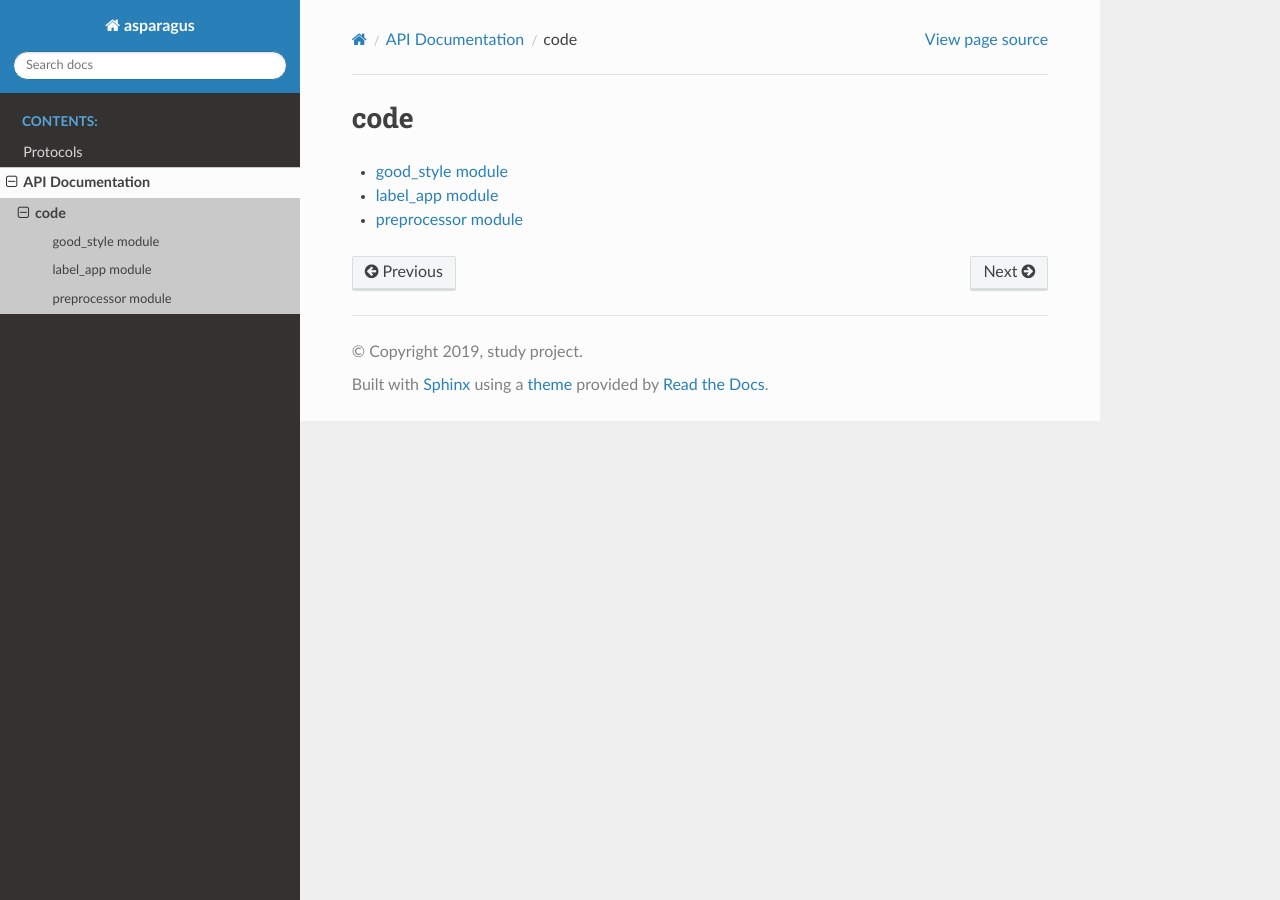
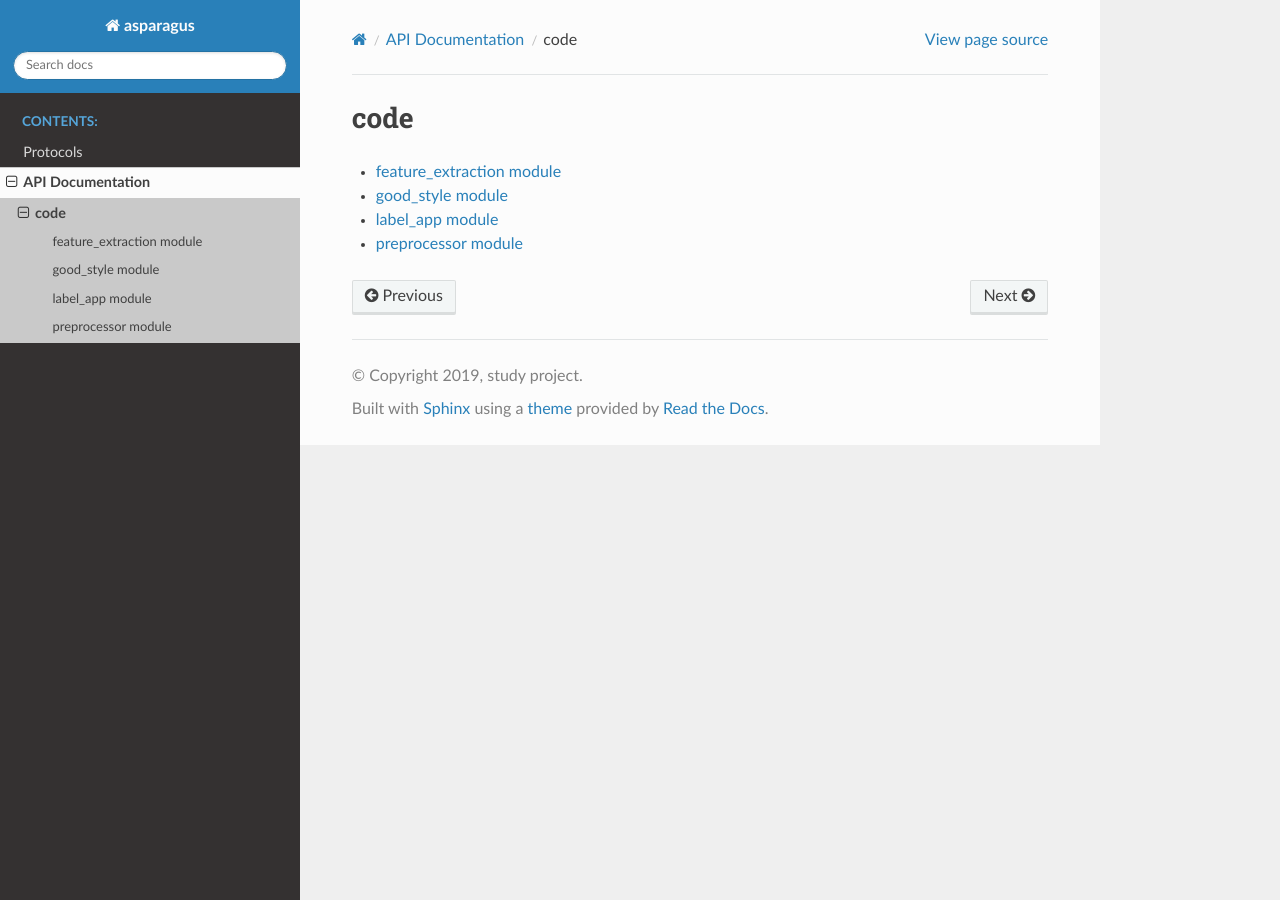
Before and after one commit to CogSciUOS/asparagus, a Sphinx documentation site: the page built from docs/api/modules.rst, in a window 1280 px wide. Built offline with Sphinx 7.4.7 and the Read the Docs theme 2.0.0, drawn with Linux system fonts in a browser that asks for light colours; the version number could not be read and is left out.

```diff
--- /dev/null
+++ b/docs/api/feature_extraction.rst
@@ -0,0 +1,7 @@
+feature\_extraction module
+==========================
+
+.. automodule:: feature_extraction
+   :members:
+   :undoc-members:
+   :show-inheritance:
--- a/docs/api/modules.rst
+++ b/docs/api/modules.rst
@@ -4,6 +4,7 @@
 .. toctree::
    :maxdepth: 4
 
+   feature_extraction
    good_style
    label_app
    preprocessor
```
Also changed, not shown: docs/protocols/protocol_19_05_31.md (+1 -1 lines), docs/protocols/protocol_19_06_07.md (+1 -1 lines).
